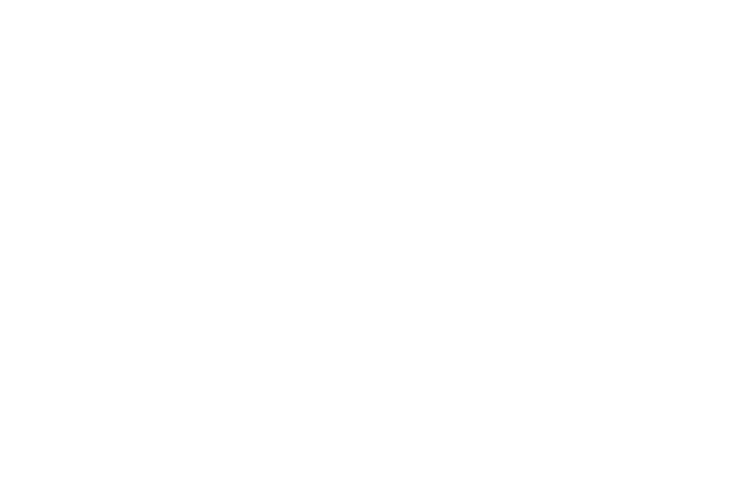
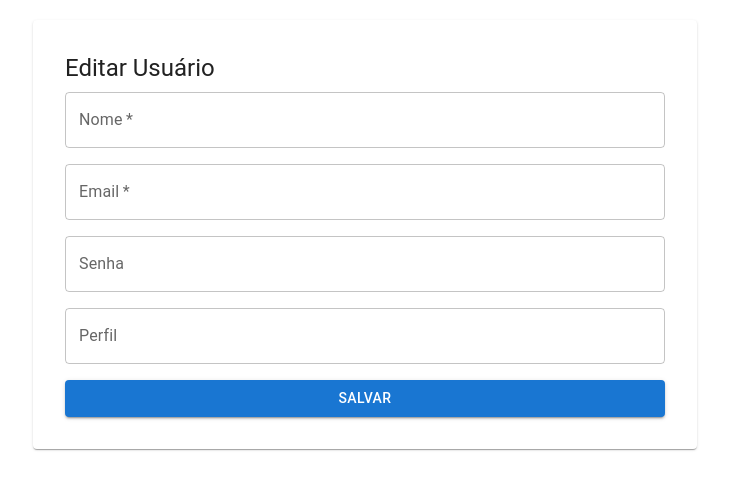
Before and after one commit to MatheusRw/crm-frontend, a React (Create React App) app: page /edit-user/1 in a window 1280 px wide. Before the commit this address had no page. Shown: the top 490 px of the page, without its empty margins (275-1004 px from the left). Built offline with nearby package versions, Linux system fonts and the light colour scheme; no server answers; sample sign-in values are in the browser's storage.

Commit message:
ajustando o front para edição de cliente

```diff
--- a/src/App.js
+++ b/src/App.js
@@ -3,11 +3,13 @@ import { BrowserRouter as Router, Routes, Route, Navigate } from "react-router-d
 import Login from "./pages/Login";
 import Dashboard from "./pages/Dashboard";
 import CreateCustomer from "./pages/CreateCustomer";
+import EditCustomer from "./pages/EditCustomer";
 import CreateOpportunity from "./pages/CreateOpportunity";
+import ListOpportunities from "./pages/ListOpportunities";
 import CreateUser from "./pages/CreateUser";
+import EditUser from "./pages/EditUser";
 import ListCustomers from "./pages/ListCustomers";
-import ListOpportunities from "./pages/ListOpportunities"; // nova página
-import ListUsers from "./pages/ListUsers"; // nova página
+import ListUsers from "./pages/ListUsers";
 import { setAuthToken } from "./services/api";
 
 function App() {
@@ -44,6 +46,16 @@ function App() {
           element={token ? <CreateUser /> : <Navigate to="/login" replace />}
         />
 
+        {/* Edição de entidades */}
+        <Route
+          path="/edit-customer/:id"
+          element={token ? <EditCustomer /> : <Navigate to="/login" replace />}
+        />
+        <Route
+          path="/edit-user/:id"
+          element={token ? <EditUser /> : <Navigate to="/login" replace />}
+        />
+
         {/* Listagens */}
         <Route
           path="/clientes"
--- /dev/null
+++ b/src/pages/EditCustomer.js
@@ -0,0 +1,86 @@
+import React, { useState, useEffect } from "react";
+import { useNavigate, useParams } from "react-router-dom";
+import { TextField, Button, Paper, Typography, Stack } from "@mui/material";
+import { api } from "../services/api";
+
+function EditCustomer() {
+  const { id } = useParams();
+  const navigate = useNavigate();
+
+  const [customer, setCustomer] = useState({
+    name: "",
+    email: "",
+    phone: ""
+  });
+
+  // Carregar dados do cliente
+  useEffect(() => {
+    const fetchCustomer = async () => {
+      try {
+        const response = await api.get(`/customers/${id}`);
+        setCustomer(response.data);
+      } catch (error) {
+        console.error("Erro ao carregar cliente:", error);
+      }
+    };
+    fetchCustomer();
+  }, [id]);
+
+  // Atualizar estado do formulário
+  const handleChange = (e) => {
+    const { name, value } = e.target;
+    setCustomer({ ...customer, [name]: value });
+  };
+
+  // Salvar alterações
+  const handleSubmit = async (e) => {
+    e.preventDefault();
+    try {
+      await api.put(`/customers/${id}`, customer);
+      navigate("/list-customers");
+    } catch (error) {
+      console.error("Erro ao atualizar cliente:", error);
+    }
+  };
+
+  return (
+    <Paper sx={{ padding: 4, maxWidth: 600, margin: "20px auto" }}>
+      <Typography variant="h5" gutterBottom>
+        Editar Cliente
+      </Typography>
+      <form onSubmit={handleSubmit}>
+        <Stack spacing={2}>
+          <TextField
+            label="Nome"
+            name="name"
+            value={customer.name}
+            onChange={handleChange}
+            fullWidth
+            required
+          />
+          <TextField
+            label="Email"
+            name="email"
+            type="email"
+            value={customer.email}
+            onChange={handleChange}
+            fullWidth
+            required
+          />
+          <TextField
+            label="Telefone"
+            name="phone"
+            value={customer.phone}
+            onChange={handleChange}
+            fullWidth
+          />
+          <Button type="submit" variant="contained" color="primary">
+            Salvar
+          </Button>
+        </Stack>
+      </form>
+    </Paper>
+  );
+}
+
+export default EditCustomer;
--- /dev/null
+++ b/src/pages/EditUser.js
@@ -0,0 +1,96 @@
+import React, { useState, useEffect } from "react";
+import { useNavigate, useParams } from "react-router-dom";
+import { TextField, Button, Paper, Typography, Stack } from "@mui/material";
+import { api } from "../services/api";
+
+function EditUser() {
+  const { id } = useParams(); // pegar ID do usuário na URL
+  const navigate = useNavigate();
+
+  const [user, setUser] = useState({
+    name: "",
+    email: "",
+    password: "",
+    role: "" // exemplo de campo adicional, como perfil do usuário
+  });
+
+  // Carregar dados do usuário ao montar o componente
+  useEffect(() => {
+    const fetchUser = async () => {
+      try {
+        const response = await api.get(`/users/${id}`);
+        setUser(response.data);
+      } catch (error) {
+        console.error("Erro ao carregar usuário:", error);
+      }
+    };
+
+    fetchUser();
+  }, [id]);
+
+  // Atualizar estado do formulário
+  const handleChange = (e) => {
+    const { name, value } = e.target;
+    setUser({ ...user, [name]: value });
+  };
+
+  // Salvar alterações
+  const handleSubmit = async (e) => {
+    e.preventDefault();
+    try {
+      await api.put(`/users/${id}`, user);
+      navigate("/list-users"); // redireciona para lista de usuários
+    } catch (error) {
+      console.error("Erro ao atualizar usuário:", error);
+    }
+  };
+
+  return (
+    <Paper sx={{ padding: 4, maxWidth: 600, margin: "20px auto" }}>
+      <Typography variant="h5" gutterBottom>
+        Editar Usuário
+      </Typography>
+      <form onSubmit={handleSubmit}>
+        <Stack spacing={2}>
+          <TextField
+            label="Nome"
+            name="name"
+            value={user.name}
+            onChange={handleChange}
+            fullWidth
+            required
+          />
+          <TextField
+            label="Email"
+            name="email"
+            type="email"
+            value={user.email}
+            onChange={handleChange}
+            fullWidth
+            required
+          />
+          <TextField
+            label="Senha"
+            name="password"
+            type="password"
+            value={user.password}
+            onChange={handleChange}
+            fullWidth
+          />
+          <TextField
+            label="Perfil"
+            name="role"
+            value={user.role}
+            onChange={handleChange}
+            fullWidth
+          />
+          <Button type="submit" variant="contained" color="primary">
+            Salvar
+          </Button>
+        </Stack>
+      </form>
+    </Paper>
+  );
+}
+
+export default EditUser;
```
